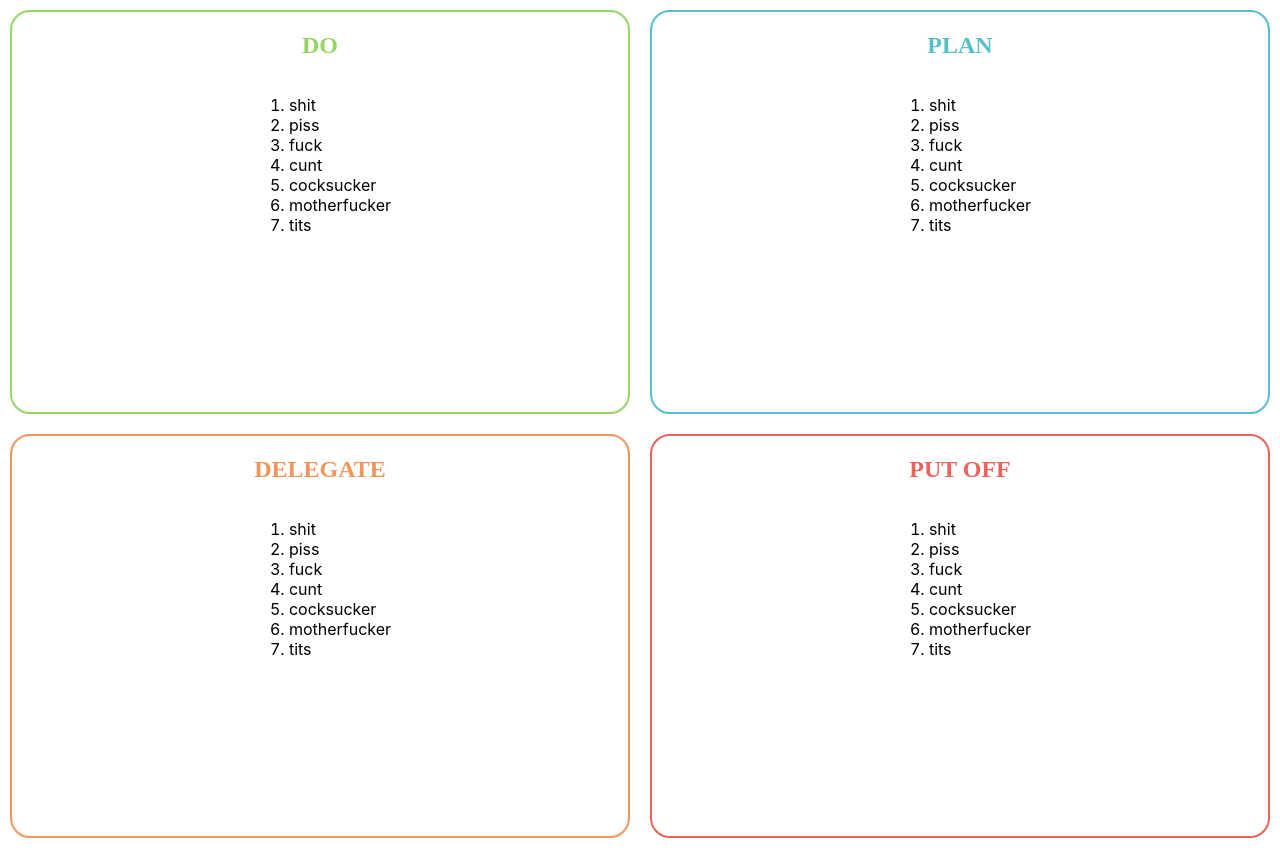
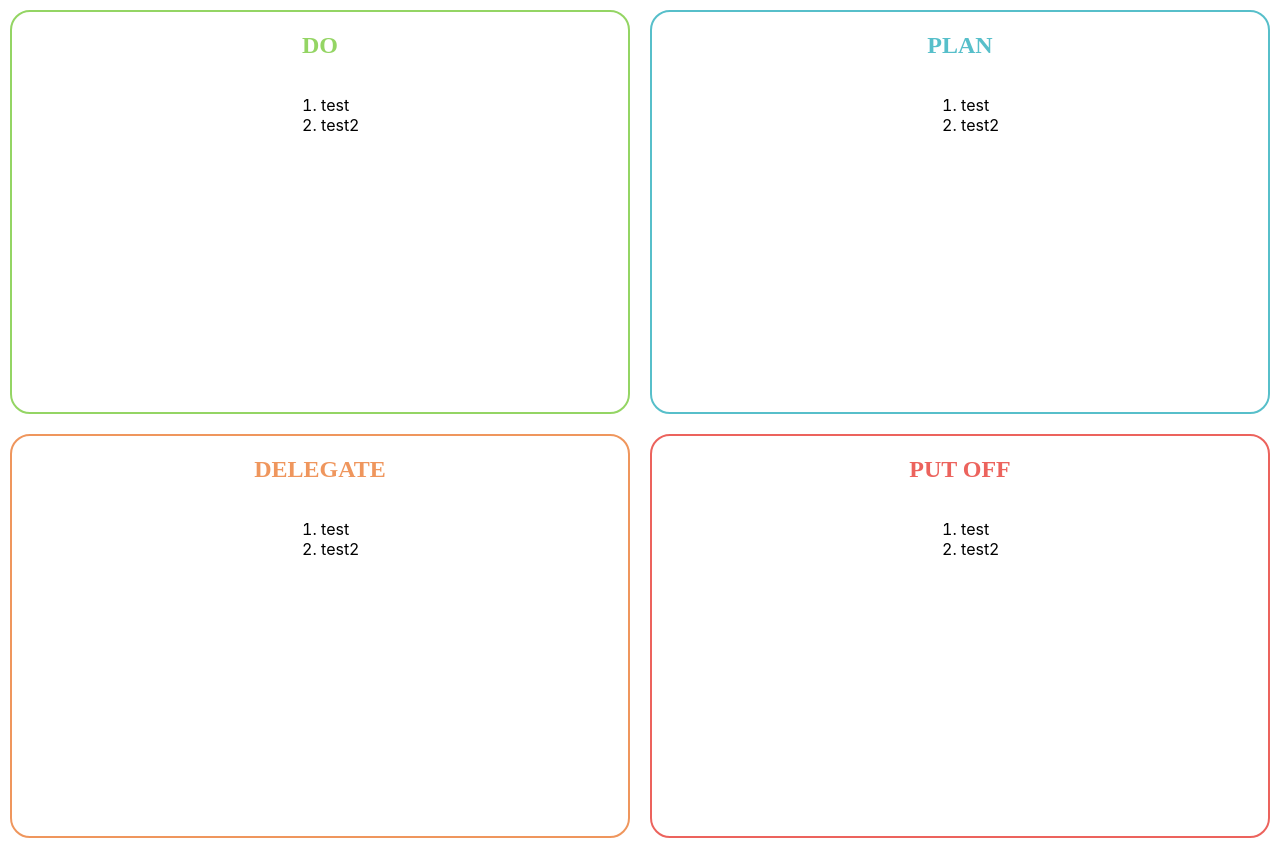
Before and after one commit to jkochanik/eisenhower, a React (Create React App) app: page / in a window 1280 px wide. Built offline with nearby package versions, Linux system fonts and the light colour scheme.

Commit message:
got rid of the 7 words you cannot say on tv :(

```diff
--- a/src/components/Quadrant/TaskList.js
+++ b/src/components/Quadrant/TaskList.js
@@ -2,7 +2,7 @@ import React from "react";
 import styled from "styled-components";
 
 class TaskList extends React.Component {
-    list = ["shit", "piss","fuck","cunt","cocksucker","motherfucker","tits"];
+    list = ["test", "test2"];
     constructor(props) {
         super(props);
         this.state = {
```
